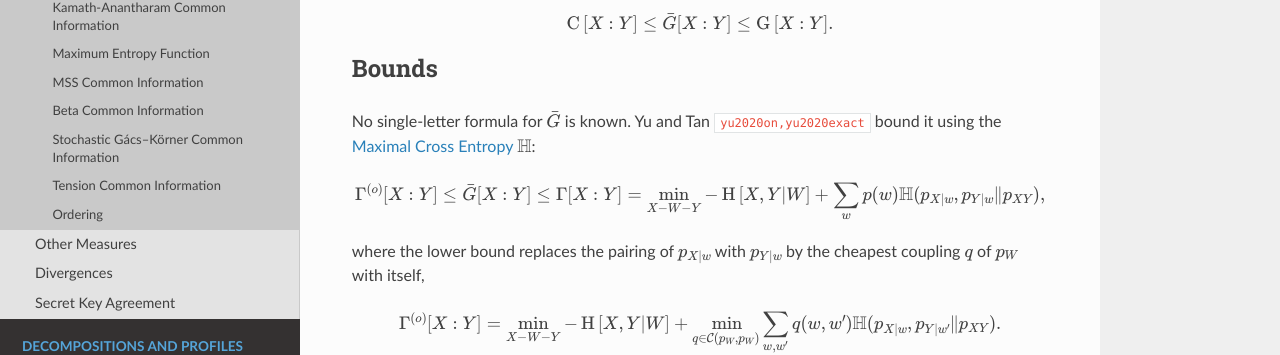
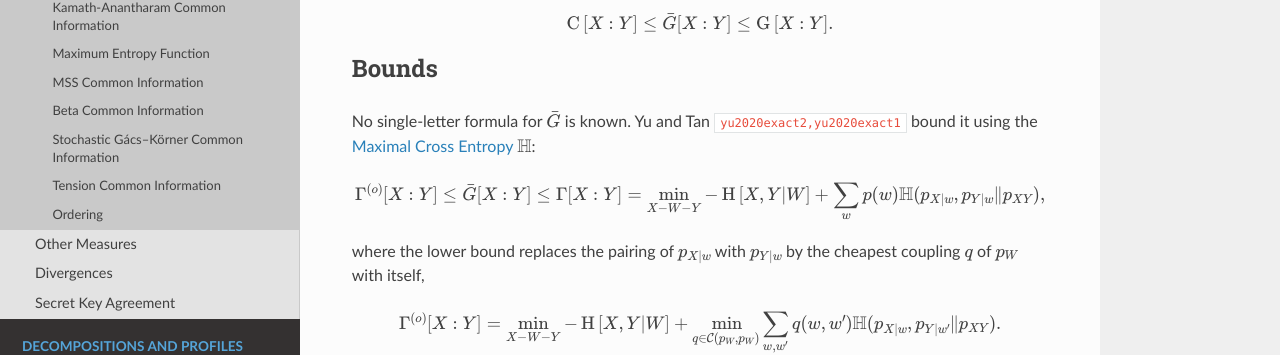
Before and after one commit to dit/dit, a Sphinx documentation site: the page built from docs/measures/common_informations/exact_common_information_rate.rst, in a window 1280 px wide and 900 px high, scrolled down 325 px. Shown: the part 144-499 px from the top of the window. Built offline with Sphinx 7.4.7 and the Read the Docs theme 3.1.0, drawn with Linux system fonts in a browser that asks for light colours; the version number could not be read and is left out; cross-references to code outside the pages are shown as plain code.

Commit message:
Key the Yu-Tan references by publication order

```diff
--- a/docs/measures/common_informations/channel_synthesis.rst
+++ b/docs/measures/common_informations/channel_synthesis.rst
@@ -53,7 +53,7 @@ The :doc:`/channels/gray_wyner` extension profile also draws this curve (``Exten
 Exact Synthesis
 ===============
 
-If the decoder must reproduce the joint distribution exactly rather than approximately, the message is compressed with variable-length codes and the rate rises. Yu and Tan :cite:`yu2020exact` show that
+If the decoder must reproduce the joint distribution exactly rather than approximately, the message is compressed with variable-length codes and the rate rises. Yu and Tan :cite:`yu2020exact1` show that
 
 .. math::
 
--- a/docs/measures/common_informations/exact_common_information_rate.rst
+++ b/docs/measures/common_informations/exact_common_information_rate.rst
@@ -20,7 +20,7 @@ the least rate of common randomness, compressed with variable-length codes, from
 Bounds
 ======
 
-No single-letter formula for :math:`\bar{G}` is known. Yu and Tan :cite:`yu2020on,yu2020exact` bound it using the :doc:`/measures/divergences/maximal_cross_entropy` :math:`\mathbb{H}`:
+No single-letter formula for :math:`\bar{G}` is known. Yu and Tan :cite:`yu2020exact2,yu2020exact1` bound it using the :doc:`/measures/divergences/maximal_cross_entropy` :math:`\mathbb{H}`:
 
 .. math::
 
--- a/docs/measures/divergences/maximal_cross_entropy.rst
+++ b/docs/measures/divergences/maximal_cross_entropy.rst
@@ -5,7 +5,7 @@
 Maximal Cross Entropy
 *********************
 
-The maximal cross entropy :cite:`yu2020exact` of a pair of marginals :math:`p_X, p_Y` relative to a joint distribution :math:`q(x, y)` is the largest :doc:`cross entropy <cross_entropy>`, relative to :math:`q`, of any joint distribution with those marginals:
+The maximal cross entropy :cite:`yu2020exact1` of a pair of marginals :math:`p_X, p_Y` relative to a joint distribution :math:`q(x, y)` is the largest :doc:`cross entropy <cross_entropy>`, relative to :math:`q`, of any joint distribution with those marginals:
 
 .. math::
 
--- a/docs/references.bib
+++ b/docs/references.bib
@@ -2220,7 +2220,7 @@
   doi = {10.1103/PhysRevLett.89.068102}
 }
 
-@article{yu2020exact,
+@article{yu2020exact1,
   author = {Yu, Lei and Tan, Vincent Y. F.},
   title = {Exact Channel Synthesis},
   journal = {IEEE Transactions on Information Theory},
@@ -2231,7 +2231,7 @@
   doi = {10.1109/TIT.2019.2944625}
 }
 
-@article{yu2020on,
+@article{yu2020exact2,
   author = {Yu, Lei and Tan, Vincent Y. F.},
   title = {On Exact and $\infty$-{R}\'enyi Common Informations},
   journal = {IEEE Transactions on Information Theory},
```
Also changed, not shown: 3 other files.
